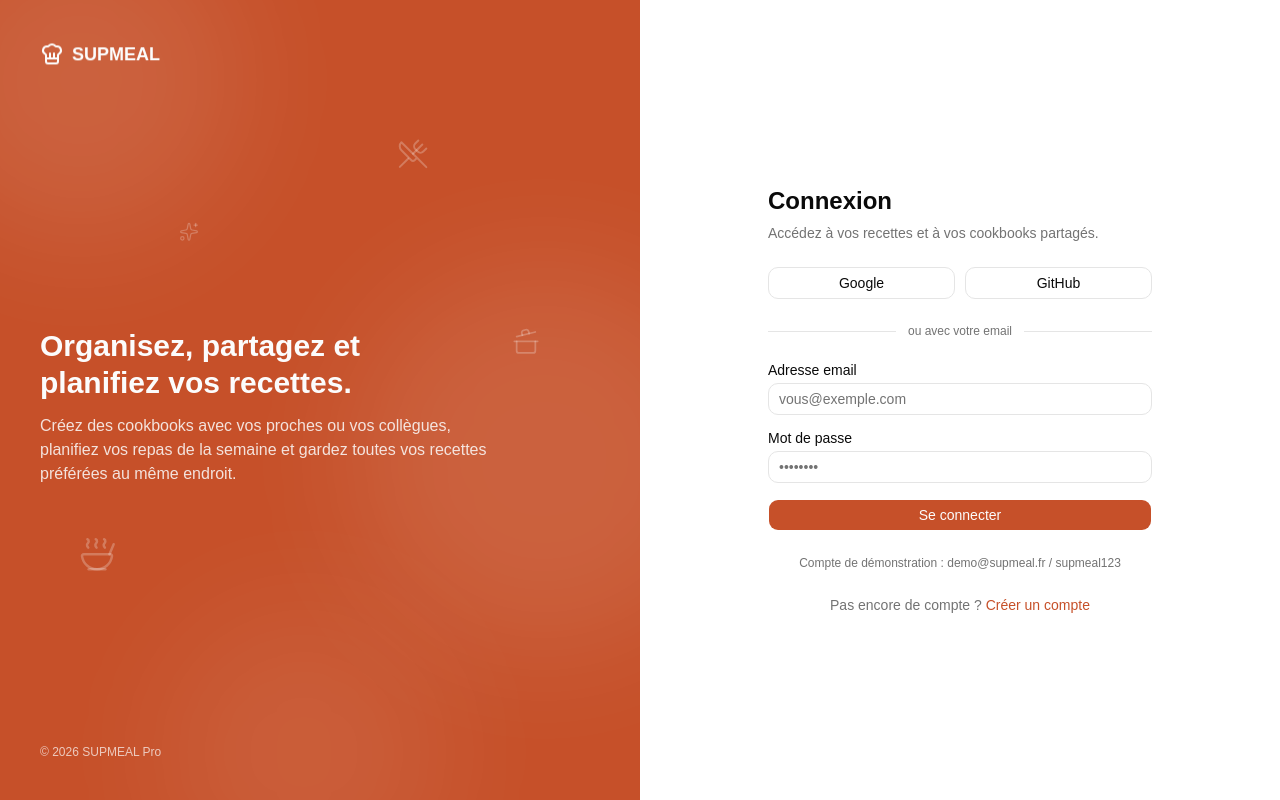
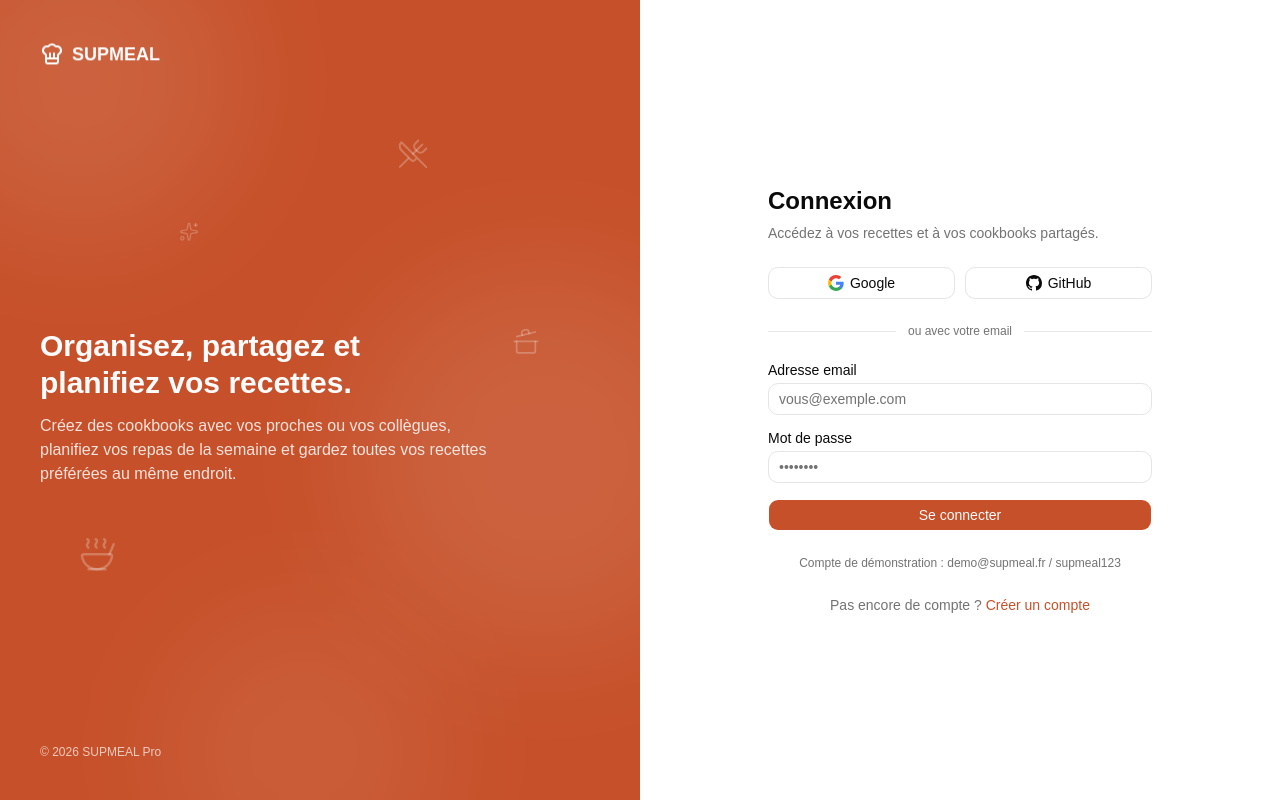
Before and after one commit to lambert-19/supmeal, a React (Vite) app in the folder frontend/: page /login in a window 1280 px wide. Built offline with nearby package versions, Linux system fonts and the light colour scheme.

Commit message:
ajout des icones sur le login

```diff
--- /dev/null
+++ b/frontend/src/components/icons/github-icon.jsx
@@ -0,0 +1,11 @@
+export function GithubIcon(props) {
+  return (
+    <svg viewBox="0 0 16 16" width="16" height="16" fill="currentColor" aria-hidden="true" {...props}>
+      <path
+        fillRule="evenodd"
+        clipRule="evenodd"
+        d="M8 0C3.58 0 0 3.58 0 8c0 3.54 2.29 6.53 5.47 7.59.4.07.55-.17.55-.38 0-.19-.01-.82-.01-1.49-2.01.37-2.53-.49-2.69-.94-.09-.23-.48-.94-.82-1.13-.28-.15-.68-.52-.01-.53.63-.01 1.08.58 1.23.82.72 1.21 1.87.87 2.33.66.07-.52.28-.87.51-1.07-1.78-.2-3.64-.89-3.64-3.95 0-.87.31-1.59.82-2.15-.08-.2-.36-1.02.08-2.12 0 0 .67-.21 2.2.82.64-.18 1.32-.27 2-.27.68 0 1.36.09 2 .27 1.53-1.04 2.2-.82 2.2-.82.44 1.1.16 1.92.08 2.12.51.56.82 1.27.82 2.15 0 3.07-1.87 3.75-3.65 3.95.29.25.54.73.54 1.48 0 1.07-.01 1.93-.01 2.2 0 .21.15.46.55.38A8.01 8.01 0 0 0 16 8c0-4.42-3.58-8-8-8z"
+      />
+    </svg>
+  )
+}
--- /dev/null
+++ b/frontend/src/components/icons/google-icon.jsx
@@ -0,0 +1,22 @@
+export function GoogleIcon(props) {
+  return (
+    <svg viewBox="0 0 24 24" width="16" height="16" aria-hidden="true" {...props}>
+      <path
+        fill="#4285F4"
+        d="M23.49 12.27c0-.79-.07-1.54-.19-2.27H12v4.51h6.47c-.29 1.48-1.14 2.73-2.4 3.58v3h3.86c2.26-2.09 3.56-5.17 3.56-8.82z"
+      />
+      <path
+        fill="#34A853"
+        d="M12 24c3.24 0 5.95-1.08 7.93-2.91l-3.86-3c-1.08.72-2.45 1.16-4.07 1.16-3.13 0-5.78-2.11-6.73-4.96H1.29v3.09C3.26 21.3 7.31 24 12 24z"
+      />
+      <path
+        fill="#FBBC05"
+        d="M5.27 14.29c-.25-.72-.38-1.49-.38-2.29s.14-1.57.38-2.29V6.62H1.29A11.97 11.97 0 0 0 0 12c0 1.93.46 3.76 1.29 5.38l3.98-3.09z"
+      />
+      <path
+        fill="#EA4335"
+        d="M12 4.75c1.77 0 3.35.61 4.6 1.8l3.42-3.42C17.94 1.19 15.24 0 12 0 7.31 0 3.26 2.7 1.29 6.62l3.98 3.09c.95-2.85 3.6-4.96 6.73-4.96z"
+      />
+    </svg>
+  )
+}
--- a/frontend/src/pages/auth/login-page.jsx
+++ b/frontend/src/pages/auth/login-page.jsx
@@ -10,6 +10,8 @@ import { Input } from "@/components/ui/input"
 import { Separator } from "@/components/ui/separator"
 import { FormField } from "@/components/form-field"
 import { MotionPress } from "@/components/motion-press"
+import { GoogleIcon } from "@/components/icons/google-icon"
+import { GithubIcon } from "@/components/icons/github-icon"
 import { useAuthStore } from "@/lib/stores/auth-store"
 import { loginSchema } from "@/lib/schemas/auth"
 import { FORM_STAGGER_CONTAINER_VARIANTS, FORM_STAGGER_ITEM_VARIANTS } from "@/lib/motion-variants"
@@ -61,11 +63,13 @@ export function LoginPage() {
       <motion.div variants={prefersReducedMotion ? undefined : FORM_STAGGER_ITEM_VARIANTS} className="grid grid-cols-2 gap-2.5">
         <MotionPress>
           <Button variant="outline" type="button" className="w-full" onClick={() => notifyOAuthComingSoon("Google")}>
+            <GoogleIcon />
             Google
           </Button>
         </MotionPress>
         <MotionPress>
           <Button variant="outline" type="button" className="w-full" onClick={() => notifyOAuthComingSoon("GitHub")}>
+            <GithubIcon className="size-4" />
             GitHub
           </Button>
         </MotionPress>
```
